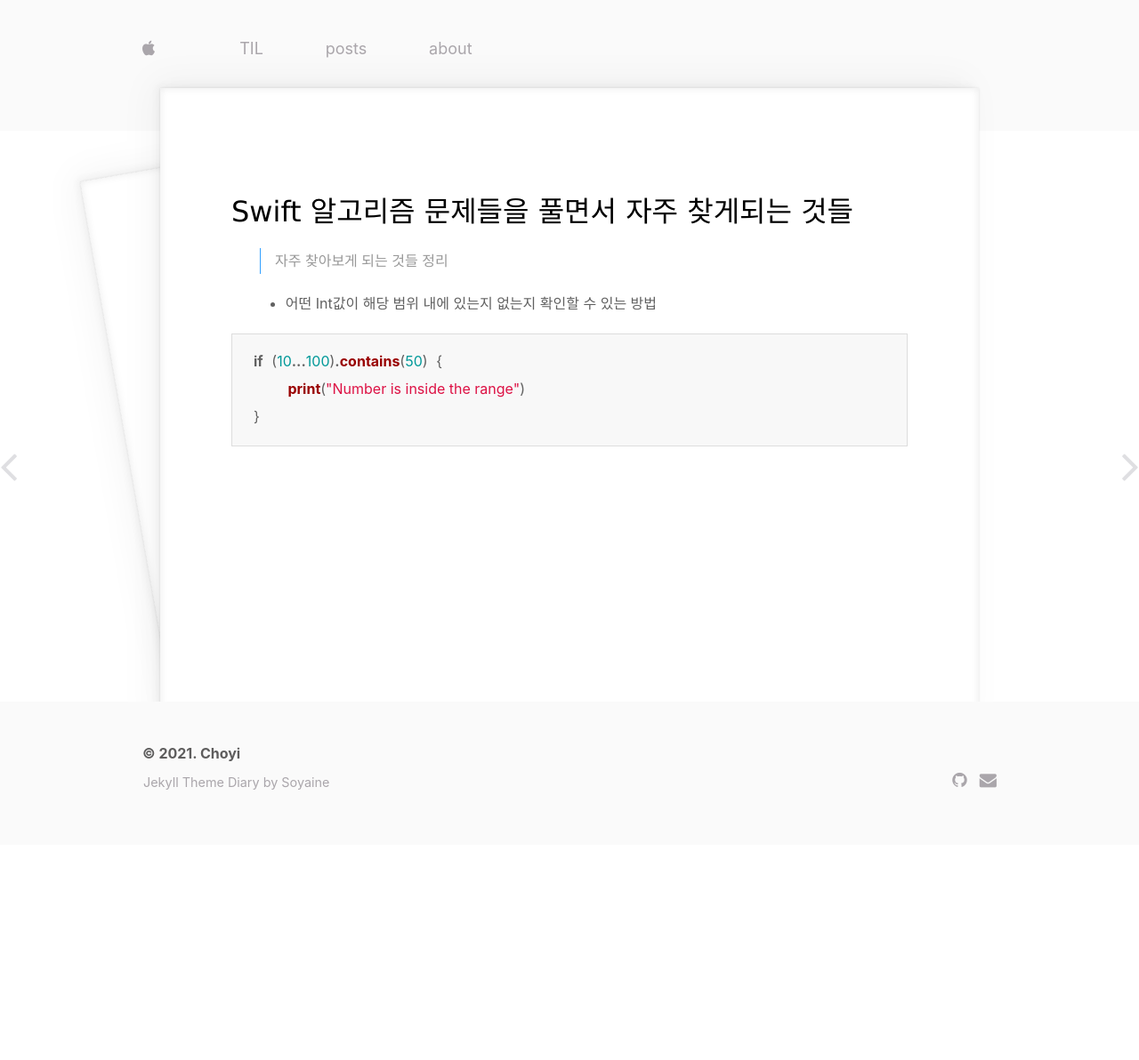
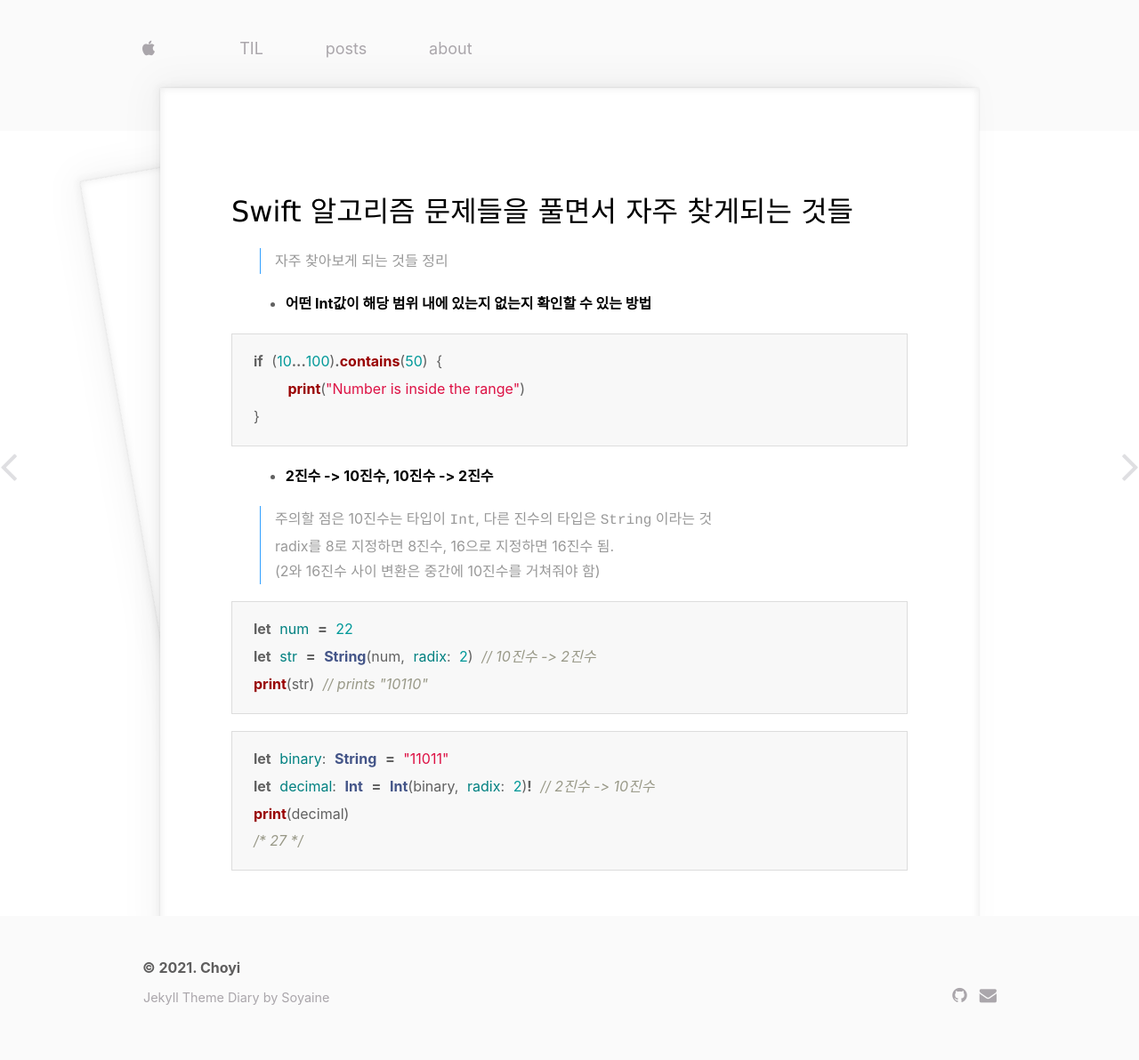
Before and after one commit to jeongchoyi/jeongchoyi.github.io, a Jekyll site: the page built from _posts/algorithm-swift/2021-08-18-Swift-Algorithm-note.md, in a window 1280 px wide. Shown: the whole page at 89% size. Built offline with Jekyll 4.4.1, drawn with Linux system fonts in a browser that asks for light colours; some web fonts are replaced; before the commit the page ends 950 px from its top, so only the background shows below that.

Commit message:
update post

````diff
--- a/_posts/algorithm-swift/2021-08-18-Swift-Algorithm-note.md
+++ b/_posts/algorithm-swift/2021-08-18-Swift-Algorithm-note.md
@@ -12,10 +12,29 @@ excerpt: ""
 
 > 자주 찾아보게 되는 것들 정리
 
-- 어떤 Int값이 해당 범위 내에 있는지 없는지 확인할 수 있는 방법
+- **어떤 Int값이 해당 범위 내에 있는지 없는지 확인할 수 있는 방법**
 
 ```swift
 if (10...100).contains(50) {
     print("Number is inside the range")
 }
 ```
+
+* **2진수 -> 10진수, 10진수 -> 2진수**
+
+> 주의할 점은 10진수는 타입이 `Int`, 다른 진수의 타입은 `String` 이라는 것
+> radix를 8로 지정하면 8진수, 16으로 지정하면 16진수 됨.
+> (2와 16진수 사이 변환은 중간에 10진수를 거쳐줘야 함)
+
+```swift
+let num = 22
+let str = String(num, radix: 2) // 10진수 -> 2진수
+print(str) // prints "10110"
+```
+
+```swift
+let binary: String = "11011"
+let decimal: Int = Int(binary, radix: 2)! // 2진수 -> 10진수
+print(decimal)
+/* 27 */
+```
````
